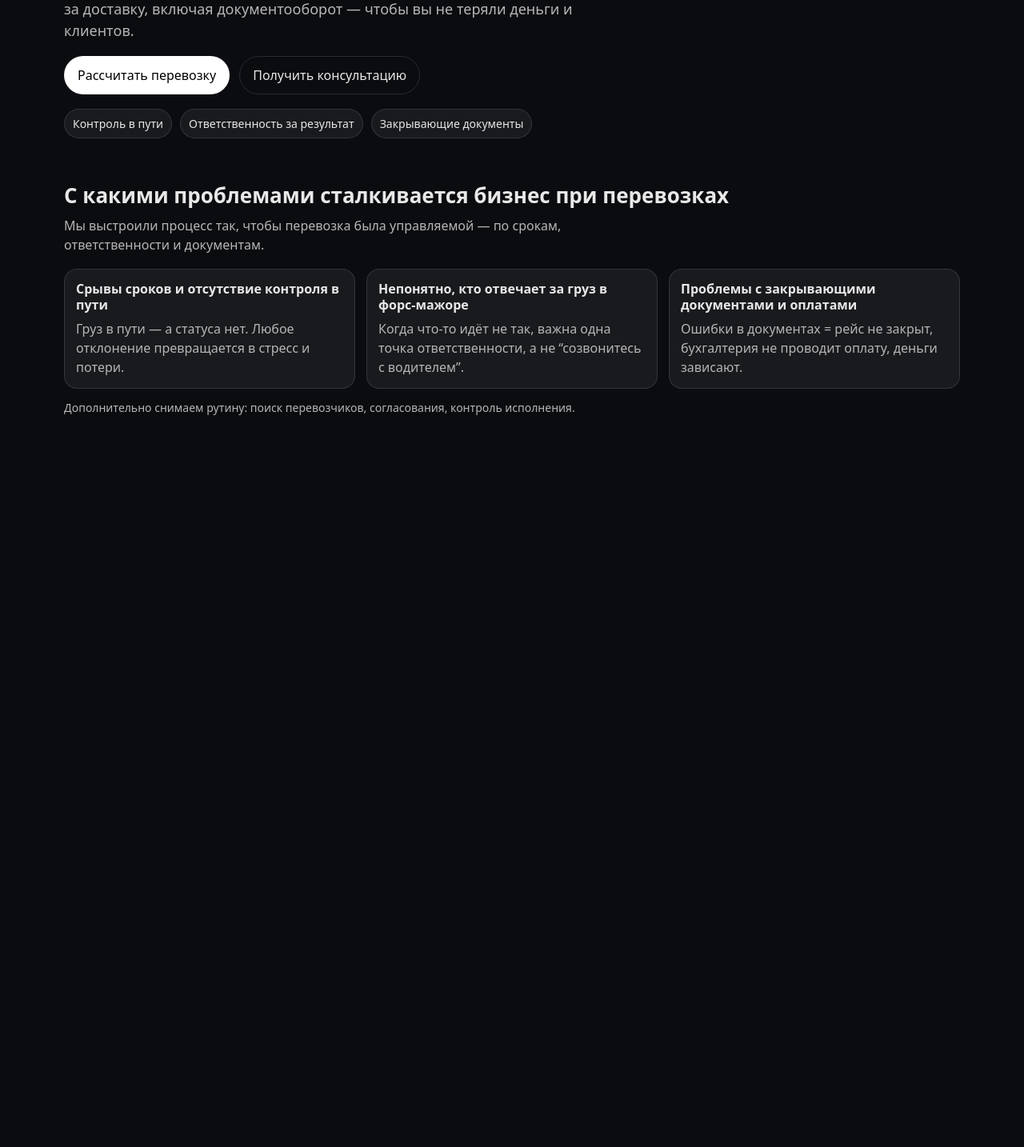
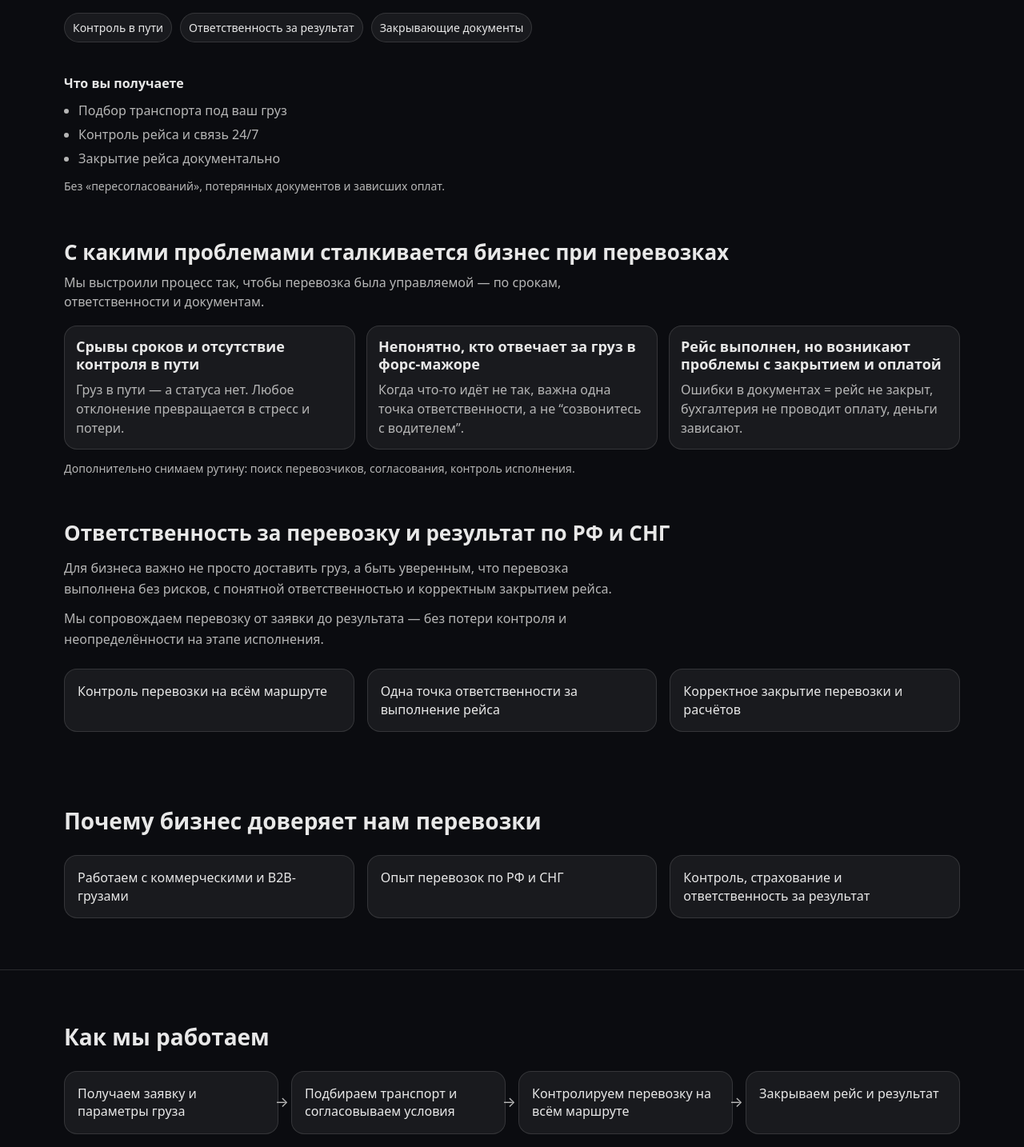
Before and after one commit to zstew999-oss/logistics-landing, a React (Vite) app: page / in a window 1280 px wide. Shown: the part 316-1750 px from the top of the page at 80% size. Before the commit the page ends 891 px from the top, so only its background shows below. Built offline with nearby package versions, Linux system fonts and the light colour scheme.

Commit message:
add solution trust and how it works sections

```diff
--- a/src/components/Hero/Hero.module.css
+++ b/src/components/Hero/Hero.module.css
@@ -3,10 +3,7 @@
 }
 
 .grid {
-  display: grid;
-  grid-template-columns: 1.2fr 0.8fr;
-  gap: 24px;
-  align-items: start;
+  display: block;
 }
 
 .kicker {
@@ -72,13 +69,17 @@
   font-size: 14px;
 }
 
-.right {}
+.right {
+  margin-top: 20px;
+}
 
-.card {
-  border-radius: var(--radius);
-  background: var(--card);
-  border: 1px solid var(--border);
-  padding: 16px;
+.left {
+  max-width: 980px;
+}
+
+.benefits {
+  margin-top: 40px;
+  max-width: 560px;
 }
 
 .cardTitle {
--- a/src/components/Hero/Hero.tsx
+++ b/src/components/Hero/Hero.tsx
@@ -6,15 +6,15 @@ export function Hero() {
       <div className="container">
         <div className={styles.grid}>
           <div className={styles.left}>
-            <p className={styles.kicker}>Экспедиторская компания для бизнеса</p>
+            <p className={styles.kicker}>Перевозки по РФ и СНГ для бизнеса</p>
 
             <h1 className={styles.h1}>
               Надёжная организация грузоперевозок для бизнеса — без срывов и хаоса
             </h1>
 
             <p className={styles.sub}>
-              Берём на себя подбор транспорта, контроль рейса и ответственность за доставку,
-              включая документооборот — чтобы вы не теряли деньги и клиентов.
+              Берём на себя ответственность за выполнение перевозки —
+              от подбора транспорта до доставки и закрытия рейса.
             </p>
 
             <div className={styles.actions}>
@@ -30,7 +30,7 @@ export function Hero() {
           </div>
 
           <div className={styles.right}>
-            <div className={styles.card}>
+            <div className={styles.benefits}>
               <p className={styles.cardTitle}>Что вы получаете</p>
               <ul className={styles.cardList}>
                 <li>Подбор транспорта под ваш груз</li>
--- /dev/null
+++ b/src/components/HowItWorks/HowItWorks.module.css
@@ -0,0 +1,46 @@
+.steps {
+  padding: 64px 0;
+  border-top: 1px solid var(--border);
+}
+
+.title {
+  margin: 0 0 24px;
+  font-size: 28px;
+}
+
+.list {
+  padding: 0;
+  margin: 0;
+  display: grid;
+  grid-template-columns: repeat(4, 1fr);
+  gap: 16px;
+}
+
+.list li {
+  list-style: none;
+  padding: 16px;
+  border-radius: var(--radius);
+  background: var(--card);
+  border: 1px solid var(--border);
+  line-height: 1.4;
+  position: relative;
+}
+
+
+@media (min-width: 901px) {
+  .list li:not(:last-child)::after {
+    content: "→";
+    position: absolute;
+    right: -14px;
+    top: 50%;
+    transform: translateY(-50%);
+    color: var(--muted);
+    font-size: 18px;
+  }
+}
+
+@media (max-width: 900px) {
+  .list {
+    grid-template-columns: 1fr;
+  }
+}
--- /dev/null
+++ b/src/components/HowItWorks/HowItWorks.tsx
@@ -0,0 +1,24 @@
+import styles from "./HowItWorks.module.css";
+
+const steps = [
+  "Получаем заявку и параметры груза",
+  "Подбираем транспорт и согласовываем условия",
+  "Контролируем перевозку на всём маршруте",
+  "Закрываем рейс и результат",
+];
+
+export function HowItWorks() {
+  return (
+    <section className={styles.steps}>
+      <div className="container">
+        <h2 className={styles.title}>Как мы работаем</h2>
+
+        <ol className={styles.list}>
+          {steps.map((step) => (
+            <li key={step}>{step}</li>
+          ))}
+        </ol>
+      </div>
+    </section>
+  );
+}
--- a/src/components/Problems/Problems.module.css
+++ b/src/components/Problems/Problems.module.css
@@ -1,5 +1,5 @@
 .section {
-  padding: 28px 0 56px;
+  padding: 28px 0 28px;
 }
 
 .h2 {
@@ -30,7 +30,7 @@
 
 .h3 {
   margin: 0 0 8px;
-  font-size: 16px;
+  font-size: 18px;
   line-height: 1.25;
 }
 
--- a/src/components/Problems/Problems.tsx
+++ b/src/components/Problems/Problems.tsx
@@ -10,7 +10,7 @@ const problems = [
     text: "Когда что-то идёт не так, важна одна точка ответственности, а не “созвонитесь с водителем”.",
   },
   {
-    title: "Проблемы с закрывающими документами и оплатами",
+    title: "Рейс выполнен, но возникают проблемы с закрытием и оплатой",
     text: "Ошибки в документах = рейс не закрыт, бухгалтерия не проводит оплату, деньги зависают.",
   },
 ];
--- /dev/null
+++ b/src/components/Solution/Solution.module.css
@@ -0,0 +1,41 @@
+.solution {
+  padding: 28px 0;
+}
+
+.title {
+  max-width: 800px;
+  margin: 0 0 16px;
+  font-size: 26px;
+  line-height: 1.2;
+}
+
+.text {
+  max-width: 720px;
+  margin: 0 0 12px;
+  color: var(--muted);
+  line-height: 1.6;
+}
+
+.list {
+  margin: 24px 0 0;
+  padding: 0;
+  list-style: none;
+  display: grid;
+  grid-template-columns: repeat(3, 1fr);
+  gap: 16px;
+}
+
+.list li {
+  padding: 16px;
+  border-radius: var(--radius);
+  background: var(--card);
+  border: 1px solid var(--border);
+  font-size: 16px;
+  line-height: 1.4;
+}
+
+@media (max-width: 900px) {
+  .list {
+    grid-template-columns: 1fr;
+  }
+}
--- /dev/null
+++ b/src/components/Solution/Solution.tsx
@@ -0,0 +1,30 @@
+import styles from "./Solution.module.css"
+
+export function Solution() {
+  return (
+    <section className={styles.solution}>
+      <div className="container">
+        <h2 className={styles.title}>
+          Ответственность за перевозку и результат по РФ и СНГ
+        </h2>
+
+        <p className={styles.text}>
+          Для бизнеса важно не просто доставить груз, а быть уверенным,
+          что перевозка выполнена без рисков, с понятной ответственностью
+          и корректным закрытием рейса.
+        </p>
+
+        <p className={styles.text}>
+          Мы сопровождаем перевозку от заявки до результата —
+          без потери контроля и неопределённости на этапе исполнения.
+        </p>
+
+        <ul className={styles.list}>
+          <li>Контроль перевозки на всём маршруте</li>
+          <li>Одна точка ответственности за выполнение рейса</li>
+          <li>Корректное закрытие перевозки и расчётов</li>
+        </ul>
+      </div>
+    </section>
+  )
+}
--- /dev/null
+++ b/src/components/Trust/Trust.module.css
@@ -0,0 +1,31 @@
+.trust {
+  padding: 64px 0;
+}
+
+.title {
+  margin: 0 0 24px;
+  font-size: 28px;
+}
+
+.list {
+  list-style: none;
+  padding: 0;
+  margin: 0;
+  display: grid;
+  grid-template-columns: repeat(3, 1fr);
+  gap: 16px;
+}
+
+.list li {
+  padding: 16px;
+  border-radius: var(--radius);
+  background: var(--card);
+  border: 1px solid var(--border);
+  line-height: 1.4;
+}
+
+@media (max-width: 900px) {
+  .list {
+    grid-template-columns: 1fr;
+  }
+}
--- /dev/null
+++ b/src/components/Trust/Trust.tsx
@@ -0,0 +1,17 @@
+import styles from "./Trust.module.css";
+
+export function Trust() {
+  return (
+    <section className={styles.trust}>
+      <div className="container">
+        <h2 className={styles.title}>Почему бизнес доверяет нам перевозки</h2>
+
+        <ul className={styles.list}>
+          <li>Работаем с коммерческими и B2B-грузами</li>
+          <li>Опыт перевозок по РФ и СНГ</li>
+          <li>Контроль, страхование и ответственность за результат</li>
+        </ul>
+      </div>
+    </section>
+  );
+}
--- a/src/pages/Home.tsx
+++ b/src/pages/Home.tsx
@@ -1,11 +1,17 @@
 import { Hero } from "../components/Hero/Hero";
 import { Problems } from "../components/Problems/Problems";
+import { Solution } from "../components/Solution/Solution";
+import {Trust} from "../components/Trust/Trust.tsx";
+import {HowItWorks} from "../components/HowItWorks/HowItWorks.tsx";
 
 export function Home() {
   return (
     <>
       <Hero />
       <Problems />
+      <Solution />
+      <Trust />
+      <HowItWorks />
     </>
   );
 }
```
